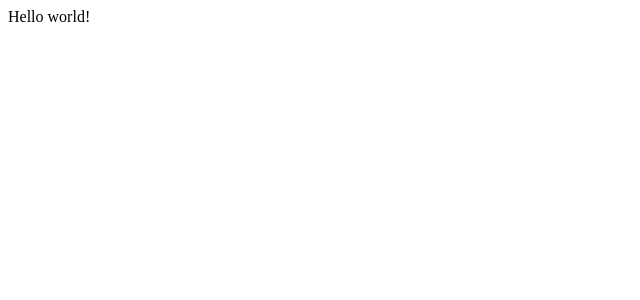
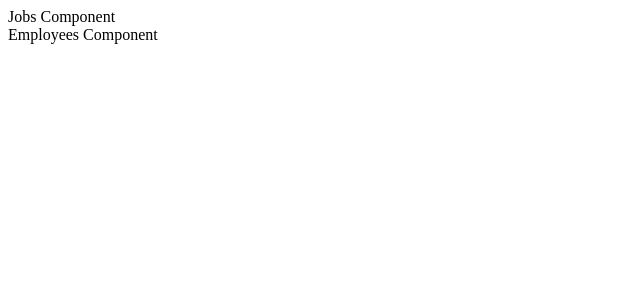
Before and after one commit to zenoksi4/ReactReduxSagaEmployees, a React (Create React App) app: page / in a window 1280 px wide. Shown: the top 300 px of the page, without its empty margins (0-640 px from the left). Built offline with nearby package versions, Linux system fonts and the light colour scheme; no server answers.

Commit message:
added endpoints to api

```diff
--- a/package.json
+++ b/package.json
@@ -8,7 +8,9 @@
     "@testing-library/user-event": "^13.5.0",
     "react": "^18.2.0",
     "react-dom": "^18.2.0",
+    "react-redux": "^8.0.5",
     "react-scripts": "5.0.1",
+    "redux": "^4.2.1",
     "web-vitals": "^2.1.4"
   },
   "scripts": {
--- a/src/App.js
+++ b/src/App.js
@@ -1,7 +1,13 @@
+import Employees from "components/Employees";
+import Jobs from "components/Jobs";
+
 
 function App() {
   return (
-    <div>Hello world!</div>
+    <div>
+      <Jobs />
+      <Employees />
+    </div>
   );
 }
 
--- /dev/null
+++ b/src/components/Employees/index.jsx
@@ -0,0 +1,9 @@
+
+
+export default function Employees() {
+    return(
+        <div>
+            Employees Component
+        </div>
+    )
+}
--- /dev/null
+++ b/src/components/Jobs/index.jsx
@@ -0,0 +1,19 @@
+import api from "modules/api/api";
+import { JOBS } from "modules/api/endpoints";
+import { useEffect } from "react"
+
+export default function Jobs() {
+    useEffect(() => {
+            async function fetchData() {
+                const response = await api.fetch(JOBS);
+
+                console.log(response);
+        } fetchData();
+    } , []);
+
+    return(
+        <div>
+            Jobs Component
+        </div>
+    )
+}
--- /dev/null
+++ b/src/modules/api/api.js
@@ -0,0 +1,24 @@
+import ENDPOINTS from "modules/api/endpoints";
+
+const BASE_URL = 'https://5f7998dbe402340016f9321f.mockapi.io/api/v1';
+
+class Api {
+    constructor(baseUrl, endpoints) {
+        this.baseUrl = baseUrl;
+        this.endpoints = endpoints;
+    }
+
+    async generateRequest(endpoint, data) {
+        const {method, uri} = this.endpoints[endpoint];
+
+        return fetch(`${this.baseUrl}${uri}`, {method, body: data});
+    }
+
+    async fetch(endpoint, data) {
+        const response = await this.generateRequest(endpoint, data);
+
+        return response.json();
+    }
+}
+
+export default new Api(BASE_URL, ENDPOINTS);
--- /dev/null
+++ b/src/modules/api/endpoints.js
@@ -0,0 +1,15 @@
+export const JOBS = 'jobs';
+export const EMPLOYEES = 'employees'
+
+const ENDPOINTS = {
+    [JOBS]: {
+        uri: '/jobs',
+        method: 'GET'
+    },
+    [EMPLOYEES]: {
+        uri: '/employees',
+        method: 'GET'
+    }
+};
+
+export default ENDPOINTS;
```
Also changed, not shown: 1 other file (tests, documents, lock files or other folders).
